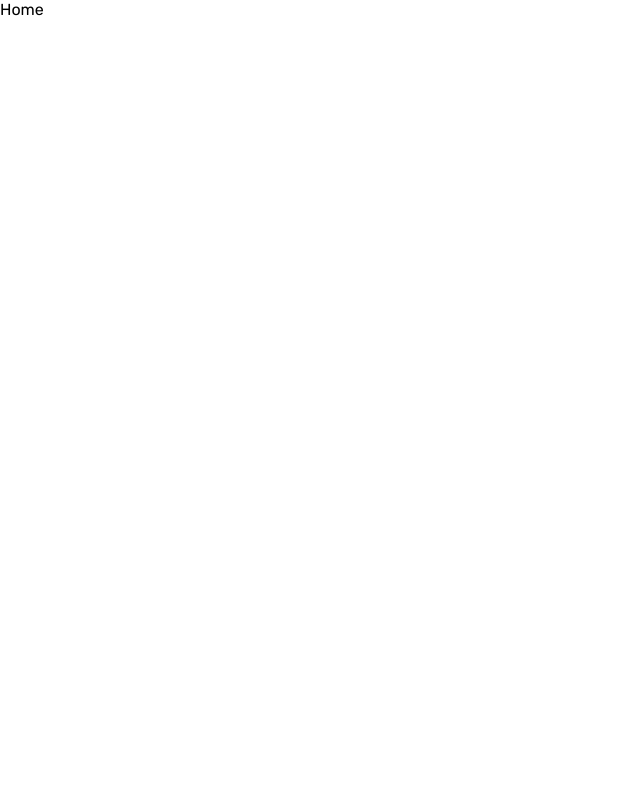
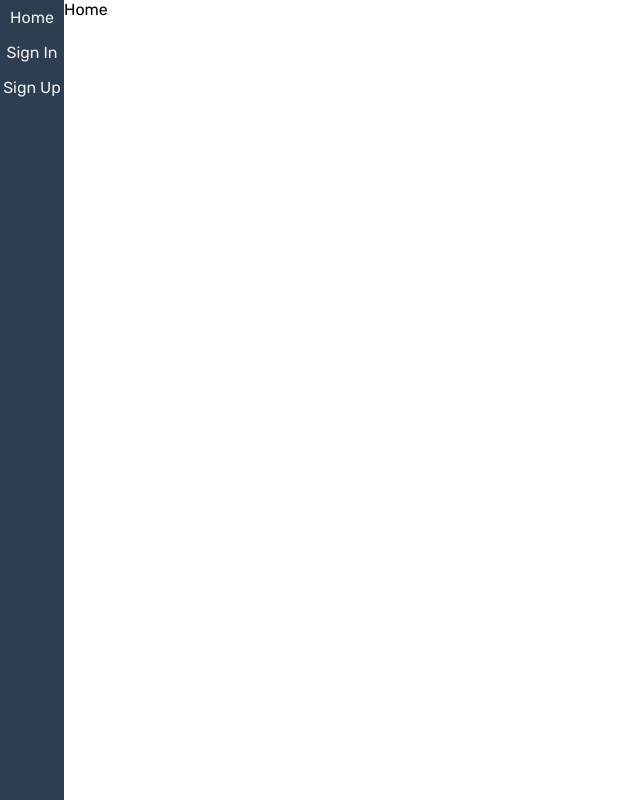
Before and after one commit to yarre-uk/manga-hub, a React (Vite) app: page / in a window 1280 px wide. Shown: the whole page, without its empty margins (0-640 px from the left). Built offline with nearby package versions, Linux system fonts and the light colour scheme.

Commit message:
feat: basic layout

```diff
--- a/src/App.tsx
+++ b/src/App.tsx
@@ -1,6 +1,8 @@
 import { BrowserRouter, Route, Routes } from 'react-router-dom';
 
-import { ROUTE } from '@/constants/routes';
+import { ROUTE } from './constants';
+import { LayoutContainer } from './modules/Layout';
+
 import GlobalStyles from '@/globals';
 
 const App = () => {
@@ -9,12 +11,12 @@ const App = () => {
       <GlobalStyles />
       <BrowserRouter>
         <Routes>
-          {/* <Route path={ROUTE.HOME} element={<LayoutContainer />}> */}
-          <Route index element={<div>Home</div>} />
-          <Route path={ROUTE.SIGN_IN} element={<div>SignIn</div>} />
-          <Route path={ROUTE.SIGN_UP} element={<div>SignUp</div>} />
-          <Route path="/*" element={<div>Page404</div>} />
-          {/* </Route> */}
+          <Route path={ROUTE.HOME} element={<LayoutContainer />}>
+            <Route index element={<div>Home</div>} />
+            <Route path={ROUTE.SIGN_IN} element={<div>SignIn</div>} />
+            <Route path={ROUTE.SIGN_UP} element={<div>SignUp</div>} />
+            <Route path="/*" element={<div>Page404</div>} />
+          </Route>
         </Routes>
       </BrowserRouter>
     </>
--- a/src/constants/routes.ts
+++ b/src/constants/routes.ts
@@ -20,3 +20,23 @@ export const enum ROUTE {
   ADMIN = '/admin',
   SET_ADMIN = `${ROUTE.ADMIN}/set-admin`,
 }
+
+export const BasicRoutes = [
+  ROUTE.HOME,
+  ROUTE.SIGN_IN,
+  ROUTE.SIGN_UP,
+  ROUTE.CHANGE_PASSWORD,
+  ROUTE.FORGOT_PASSWORD,
+];
+
+export const UserRoutes = [
+  ROUTE.PROFILE,
+  ROUTE.MANGA,
+  ROUTE.ADD_MANGA,
+  ROUTE.EDIT_MANGA,
+  ROUTE.CHAPTER,
+  ROUTE.ADD_CHAPTER,
+  ROUTE.EDIT_CHAPTER,
+];
+
+export const AdminRoutes = [ROUTE.ADMIN, ROUTE.SET_ADMIN];
--- /dev/null
+++ b/src/modules/Layout/components/Sidebar/index.tsx
@@ -0,0 +1,30 @@
+import { LinkStyled, SideBarStyled } from './styles';
+
+import { ROUTE } from '@/constants';
+
+const Routes = [
+  {
+    path: ROUTE.HOME,
+    name: 'Home',
+  },
+  {
+    path: ROUTE.SIGN_IN,
+    name: 'Sign In',
+  },
+  {
+    path: ROUTE.SIGN_UP,
+    name: 'Sign Up',
+  },
+];
+
+const Sidebar = () => {
+  return (
+    <SideBarStyled>
+      {Routes.map((route) => (
+        <LinkStyled to={route.path}>{route.name}</LinkStyled>
+      ))}
+    </SideBarStyled>
+  );
+};
+
+export default Sidebar;
--- /dev/null
+++ b/src/modules/Layout/components/Sidebar/styles.ts
@@ -0,0 +1,21 @@
+import { Link } from 'react-router-dom';
+import styled from 'styled-components';
+
+export const SideBarStyled = styled.div`
+  display: flex;
+  flex-direction: column;
+
+  width: 4rem;
+  height: 100vh;
+
+  background-color: #2c3e50;
+
+  align-items: center;
+
+  padding: 0.5rem 0;
+  gap: 1rem;
+`;
+
+export const LinkStyled = styled(Link)`
+  color: #eee;
+`;
--- /dev/null
+++ b/src/modules/Layout/components/index.ts
@@ -0,0 +1 @@
+export { default as SideBar } from './Sidebar';
--- /dev/null
+++ b/src/modules/Layout/containers/LayoutContainer/index.tsx
@@ -0,0 +1,15 @@
+import { Outlet } from 'react-router-dom';
+
+import { LayoutContainerStyled } from './styles';
+import { SideBar } from '../../components';
+
+const Layout = () => {
+  return (
+    <LayoutContainerStyled>
+      <SideBar />
+      <Outlet />
+    </LayoutContainerStyled>
+  );
+};
+
+export default Layout;
--- /dev/null
+++ b/src/modules/Layout/containers/LayoutContainer/styles.ts
@@ -0,0 +1,6 @@
+import styled from 'styled-components';
+
+export const LayoutContainerStyled = styled.div`
+  display: flex;
+  flex-direction: row;
+`;
--- /dev/null
+++ b/src/modules/Layout/containers/index.ts
@@ -0,0 +1 @@
+export { default as LayoutContainer } from './LayoutContainer';
--- /dev/null
+++ b/src/modules/Layout/index.ts
@@ -0,0 +1 @@
+export { default as LayoutContainer } from './containers/LayoutContainer';
```
Also changed, not shown: src/modules/index.ts (added).
